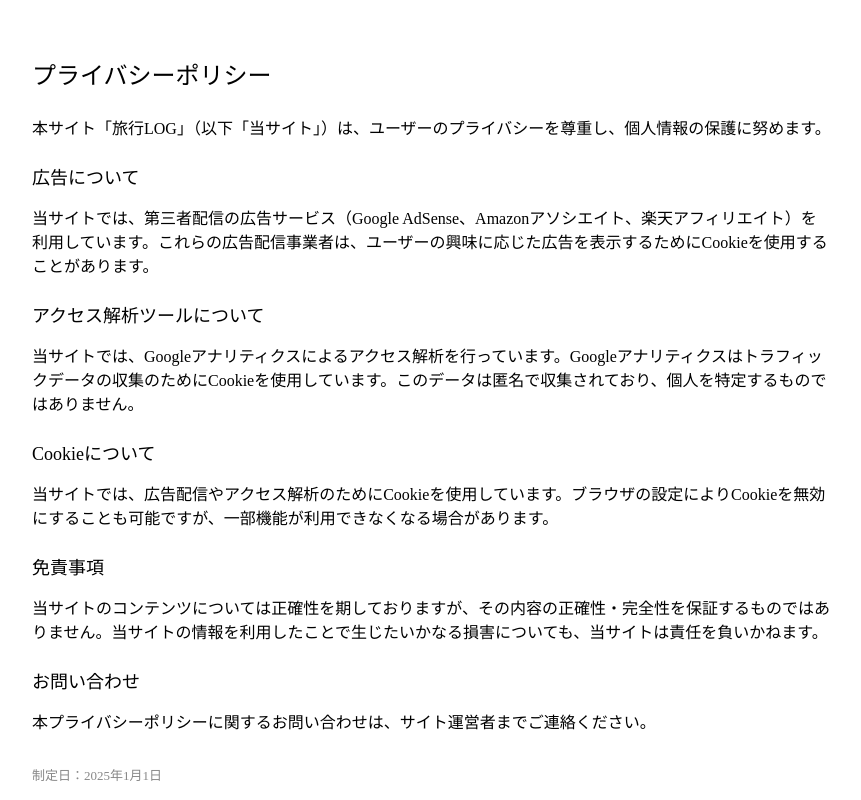
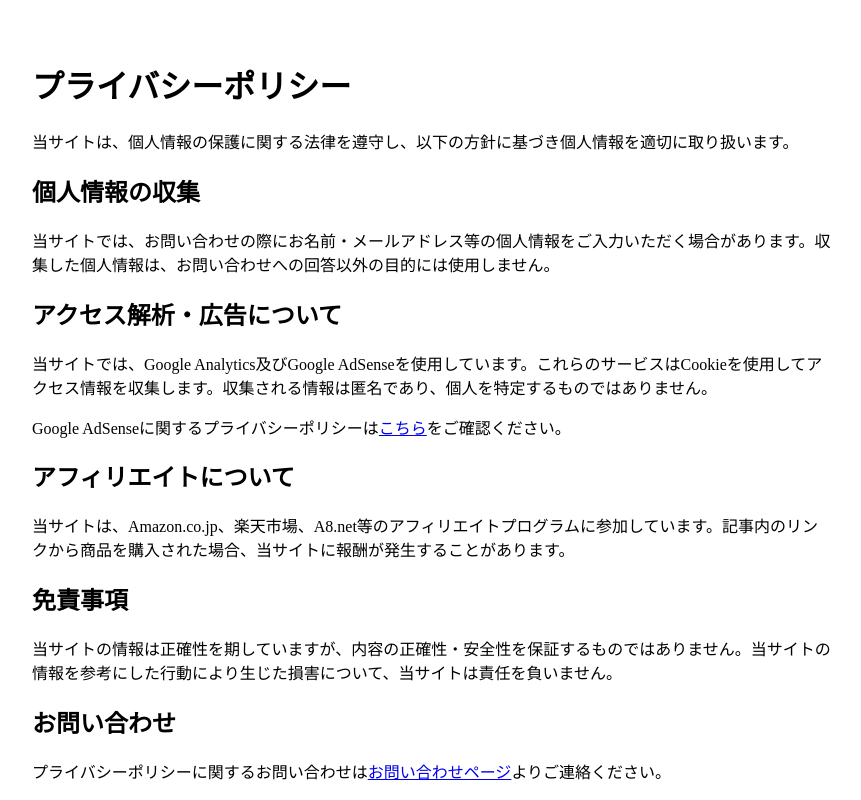
Before and after one commit to okuwabara07-gif/travel-log-jp, a Next.js app: page /privacy in a window 1280 px wide. Shown: the top 800 px of the page, without its empty margins (208-1069 px from the left). Built offline with nearby package versions, Linux system fonts and the light colour scheme.

Commit message:
feat: add privacy policy page

```diff
--- a/app/privacy/page.tsx
+++ b/app/privacy/page.tsx
@@ -1,26 +1,20 @@
 export default function PrivacyPage() {
   return (
-    <div className="container" style={{maxWidth:800,margin:'0 auto',padding:'2rem 1rem'}}>
-      <h1 style={{fontSize:24,fontWeight:500,marginBottom:'1.5rem'}}>プライバシーポリシー</h1>
-
-      <p>本サイト「旅行LOG」（以下「当サイト」）は、ユーザーのプライバシーを尊重し、個人情報の保護に努めます。</p>
-
-      <h2 style={{fontSize:18,fontWeight:500,margin:'1.5rem 0 0.5rem'}}>広告について</h2>
-      <p>当サイトでは、第三者配信の広告サービス（Google AdSense、Amazonアソシエイト、楽天アフィリエイト）を利用しています。これらの広告配信事業者は、ユーザーの興味に応じた広告を表示するためにCookieを使用することがあります。</p>
-
-      <h2 style={{fontSize:18,fontWeight:500,margin:'1.5rem 0 0.5rem'}}>アクセス解析ツールについて</h2>
-      <p>当サイトでは、Googleアナリティクスによるアクセス解析を行っています。Googleアナリティクスはトラフィックデータの収集のためにCookieを使用しています。このデータは匿名で収集されており、個人を特定するものではありません。</p>
-
-      <h2 style={{fontSize:18,fontWeight:500,margin:'1.5rem 0 0.5rem'}}>Cookieについて</h2>
-      <p>当サイトでは、広告配信やアクセス解析のためにCookieを使用しています。ブラウザの設定によりCookieを無効にすることも可能ですが、一部機能が利用できなくなる場合があります。</p>
-
-      <h2 style={{fontSize:18,fontWeight:500,margin:'1.5rem 0 0.5rem'}}>免責事項</h2>
-      <p>当サイトのコンテンツについては正確性を期しておりますが、その内容の正確性・完全性を保証するものではありません。当サイトの情報を利用したことで生じたいかなる損害についても、当サイトは責任を負いかねます。</p>
-
-      <h2 style={{fontSize:18,fontWeight:500,margin:'1.5rem 0 0.5rem'}}>お問い合わせ</h2>
-      <p>本プライバシーポリシーに関するお問い合わせは、サイト運営者までご連絡ください。</p>
-
-      <p style={{marginTop:'2rem',color:'#888',fontSize:13}}>制定日：2025年1月1日</p>
-    </div>
-  );
+    <main style={{maxWidth:'800px',margin:'0 auto',padding:'2rem 1rem'}}>
+      <h1>プライバシーポリシー</h1>
+      <p>当サイトは、個人情報の保護に関する法律を遵守し、以下の方針に基づき個人情報を適切に取り扱います。</p>
+      <h2>個人情報の収集</h2>
+      <p>当サイトでは、お問い合わせの際にお名前・メールアドレス等の個人情報をご入力いただく場合があります。収集した個人情報は、お問い合わせへの回答以外の目的には使用しません。</p>
+      <h2>アクセス解析・広告について</h2>
+      <p>当サイトでは、Google Analytics及びGoogle AdSenseを使用しています。これらのサービスはCookieを使用してアクセス情報を収集します。収集される情報は匿名であり、個人を特定するものではありません。</p>
+      <p>Google AdSenseに関するプライバシーポリシーは<a href="https://policies.google.com/privacy" target="_blank" rel="noopener noreferrer">こちら</a>をご確認ください。</p>
+      <h2>アフィリエイトについて</h2>
+      <p>当サイトは、Amazon.co.jp、楽天市場、A8.net等のアフィリエイトプログラムに参加しています。記事内のリンクから商品を購入された場合、当サイトに報酬が発生することがあります。</p>
+      <h2>免責事項</h2>
+      <p>当サイトの情報は正確性を期していますが、内容の正確性・安全性を保証するものではありません。当サイトの情報を参考にした行動により生じた損害について、当サイトは責任を負いません。</p>
+      <h2>お問い合わせ</h2>
+      <p>プライバシーポリシーに関するお問い合わせは<a href="/contact">お問い合わせページ</a>よりご連絡ください。</p>
+      <p style={{color:'#888',fontSize:'0.85rem'}}>最終更新日：2026年4月10日</p>
+    </main>
+  )
 }
```
